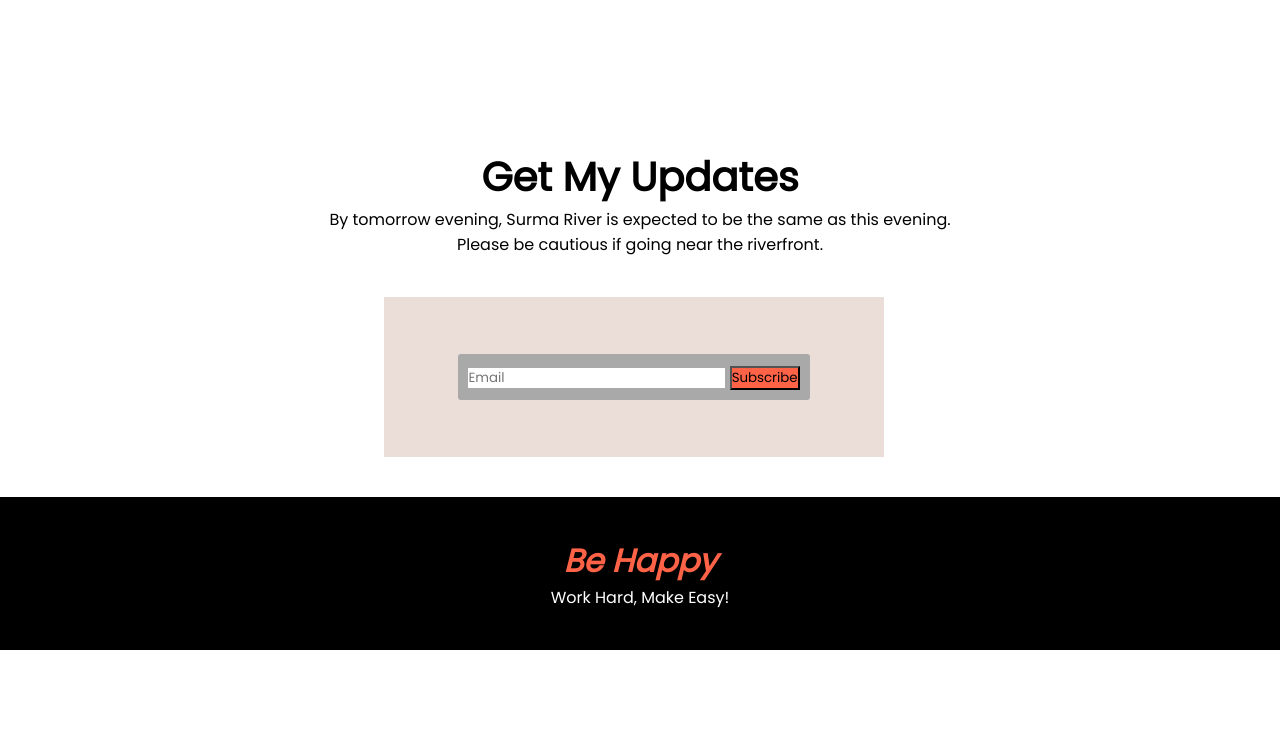
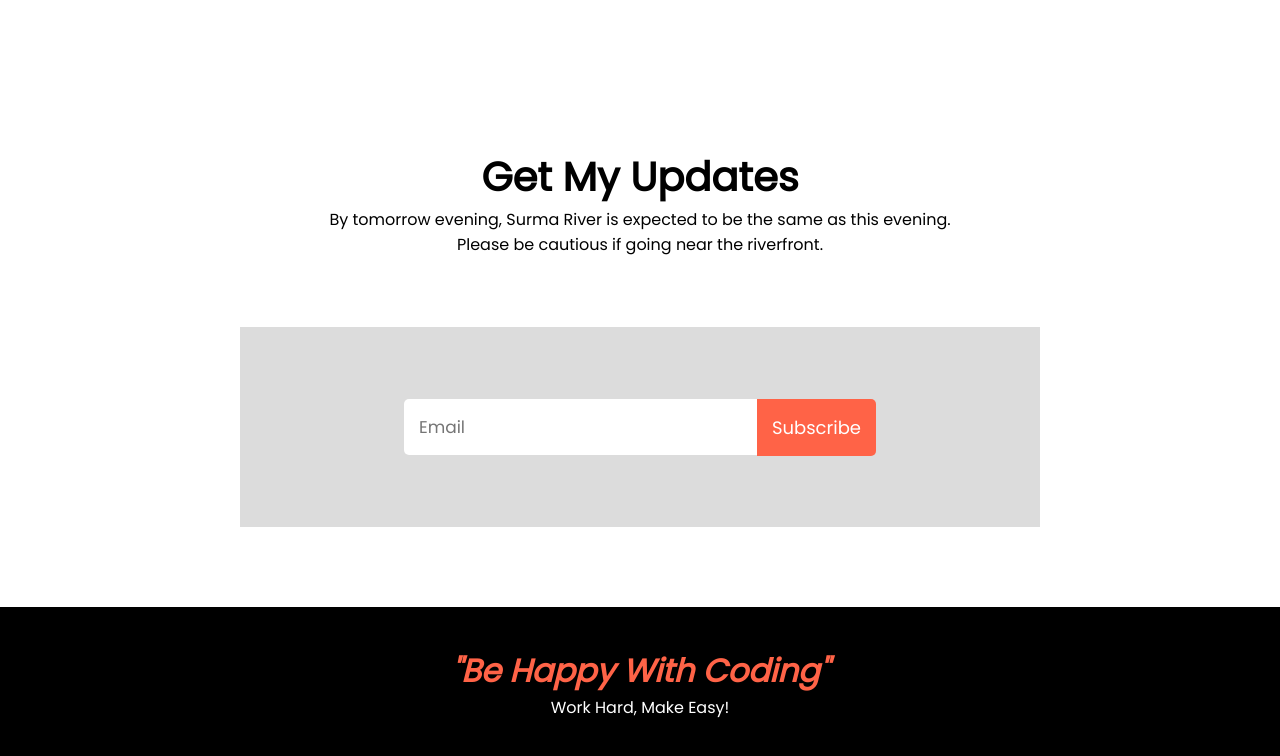
Before and after one commit to rasel497/Donate-Today-Site, a plain HTML site: page index.html in a window 1280 px wide. Shown: the part 2928-3684 px from the top of the page. Before the commit the page ends 3578 px from the top, so only its background shows below. Drawn offline with Linux system fonts and the light colour scheme.

Commit message:
Gining on finish

```diff
--- a/index.html
+++ b/index.html
@@ -172,14 +172,10 @@
                 be cautious if going near the riverfront.</p>
         </div>
 
-        <div class="box">
-            <form action="#">
-                <div class="from-box">
-                    <input type="text" name="EmailAddress" placeholder="Email">
-                    <button class="button-5" type="submit">Subscribe</button>
-                </div>
-            </form>
 
+        <div class="mail-box">
+            <input type="email" placeholder="Email">
+            <button class="bttn"><a href="">Subscribe</a></button>
         </div>
 
         </div>
@@ -194,7 +190,7 @@
 
 <footer>
     <div class="foter">
-        <h1>Be Happy</h1>
+        <h1>"Be Happy With Coding"</h1>
         <p class="tagp">Work Hard, Make Easy!</p>
     </div>
 
--- a/style.css
+++ b/style.css
@@ -194,3 +194,48 @@ hr {
     color: white;
     font-style: normal;
 }
+
+/* dfafdz */
+
+
+.mail-box {
+    width: 800px;
+    height: 200px;
+    background-color: gainsboro;
+    display: flex;
+    justify-content: center;
+    align-items: center;
+    margin: auto;
+    margin-top: 70px;
+    margin-bottom: 80px;
+    position: center;
+
+}
+
+.mail-box input {
+    border: none;
+    color: gray;
+    padding: 15px;
+    font-size: 17px;
+    background-color: white;
+    border-radius: 5px 0 0 5px;
+    outline: none;
+}
+
+.mail-box button {
+    border: none;
+    font-size: 17px;
+    margin-left: -5px;
+    background-color: tomato;
+    border-radius: 0px 5px 5px 0;
+}
+
+.mail-box button a {
+    text-decoration: none;
+    color: white;
+    font-size: 18px;
+}
+
+.bttn {
+    padding: 15px;
+}
```
